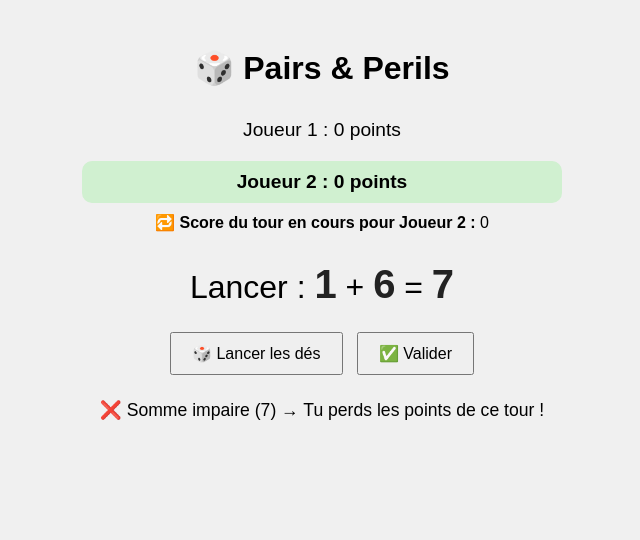
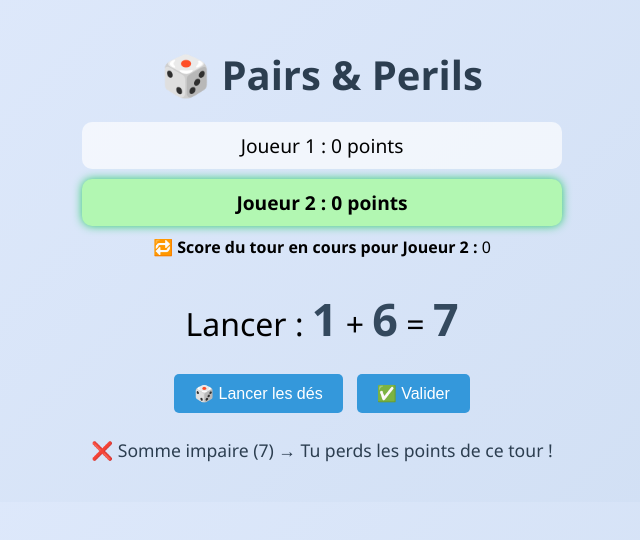
Before and after one commit to JokerLapin/Can-t-stop, a plain HTML site: page index.html in a window 1280 px wide. Both pictures are taken after a click on the button "🎲 Lancer les dés". Shown: the whole page, without its empty margins (318-958 px from the left). Drawn offline with Linux system fonts and the light colour scheme.

Commit message:
Update index.html

```diff
--- a/index.html
+++ b/index.html
@@ -4,15 +4,77 @@
   <meta charset="UTF-8">
   <title>Pairs & Perils</title>
   <style>
-    body { font-family: sans-serif; text-align: center; background: #f0f0f0; padding: 20px; }
-    .scoreboard, .controls, .dice { margin: 20px auto; max-width: 500px; }
-    .player { padding: 10px; margin: 10px; border-radius: 10px; font-size: 1.2rem; }
-    .active { background-color: #d0f0d0; font-weight: bold; }
-    .dice { font-size: 2rem; margin-top: 30px; }
-    .highlight { font-size: 2.5rem; font-weight: bold; color: #222; }
-    button { padding: 10px 20px; margin: 5px; font-size: 1rem; cursor: pointer; }
-    #message { margin-top: 20px; font-size: 1.1rem; }
-    #endgame { display: none; margin-top: 30px; font-size: 1.3rem; }
+    body {
+      font-family: 'Segoe UI', sans-serif;
+      text-align: center;
+      background: linear-gradient(135deg, #e0eafc, #cfdef3);
+      padding: 20px;
+      margin: 0;
+    }
+    h1 {
+      font-size: 2.5rem;
+      color: #2c3e50;
+      margin-bottom: 10px;
+    }
+    .scoreboard, .controls, .dice {
+      margin: 20px auto;
+      max-width: 500px;
+    }
+    .player {
+      padding: 10px;
+      margin: 10px;
+      border-radius: 10px;
+      font-size: 1.2rem;
+      background: #ffffffaa;
+      transition: all 0.3s ease;
+    }
+    .active {
+      background-color: #b2f7b2;
+      font-weight: bold;
+      box-shadow: 0 0 10px #2ecc71;
+    }
+    .dice {
+      font-size: 2rem;
+      margin-top: 30px;
+    }
+    .highlight {
+      font-size: 2.8rem;
+      font-weight: bold;
+      color: #34495e;
+      display: inline-block;
+      transition: transform 0.2s;
+    }
+    .highlight.animate {
+      transform: scale(1.4);
+    }
+    button {
+      padding: 10px 20px;
+      margin: 5px;
+      font-size: 1rem;
+      cursor: pointer;
+      border: none;
+      border-radius: 5px;
+      background-color: #3498db;
+      color: white;
+      transition: background-color 0.2s;
+    }
+    button:hover {
+      background-color: #2980b9;
+    }
+    #message {
+      margin-top: 20px;
+      font-size: 1.1rem;
+      color: #2c3e50;
+    }
+    #endgame {
+      display: none;
+      margin-top: 30px;
+      font-size: 1.3rem;
+      background-color: #fff;
+      padding: 20px;
+      border-radius: 10px;
+      box-shadow: 0 0 15px rgba(0,0,0,0.2);
+    }
   </style>
 </head>
 <body>
@@ -59,9 +121,7 @@
       const die2 = Math.floor(Math.random() * 6) + 1;
       const sum = die1 + die2;
 
-      document.getElementById("die1").textContent = die1;
-      document.getElementById("die2").textContent = die2;
-      document.getElementById("sum").textContent = sum;
+      animateDice(die1, die2, sum);
 
       if (sum % 2 === 0) {
         turnScore += sum;
@@ -73,6 +133,21 @@
       }
 
       updateUI();
+    }
+
+    function animateDice(d1, d2, total) {
+      const die1El = document.getElementById("die1");
+      const die2El = document.getElementById("die2");
+      const sumEl = document.getElementById("sum");
+
+      die1El.textContent = d1;
+      die2El.textContent = d2;
+      sumEl.textContent = total;
+
+      [die1El, die2El, sumEl].forEach(el => {
+        el.classList.add("animate");
+        setTimeout(() => el.classList.remove("animate"), 300);
+      });
     }
 
     function hold() {
```
